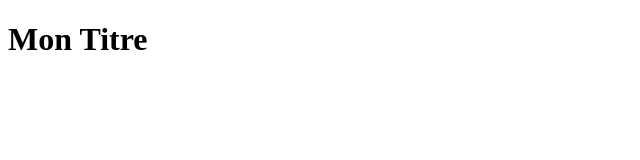
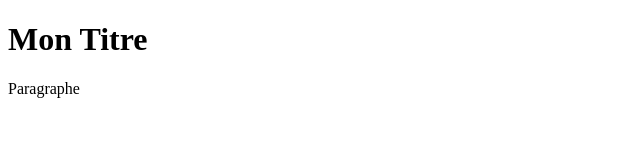
Before and after one commit to poutou89/gitintro, a plain HTML site: page index.html in a window 1280 px wide. Shown: the full height of the page, 0-640 px from the left. Drawn offline with Linux system fonts and the light colour scheme.

Commit message:
add paragraphe

```diff
--- a/index.html
+++ b/index.html
@@ -5,7 +5,8 @@
     <meta name="viewport" content="width=device-width, initial-scale=1.0">
     <title>Document</title>
     <h1>Mon Titre</h1>
-</head>
+    <p>Paragraphe</p>
+</headgut>
 <body>
 
 </body>
```
